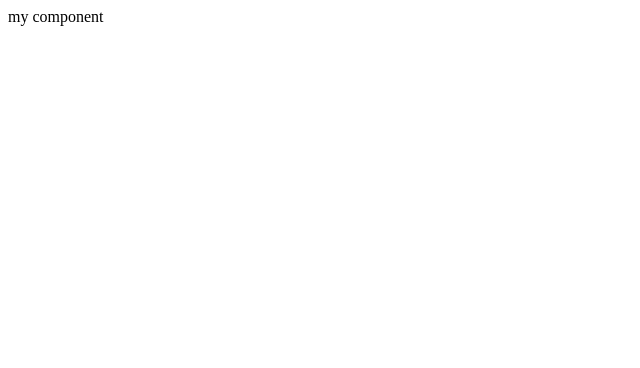
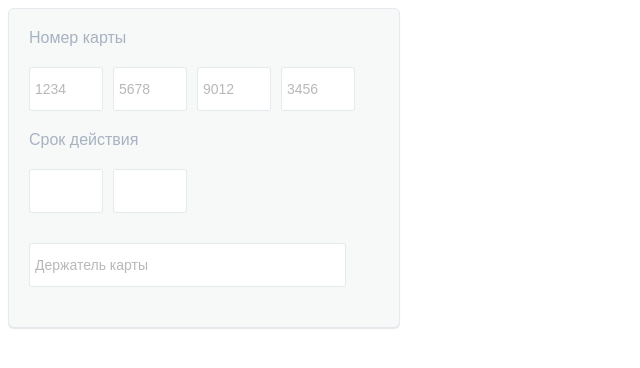
Before and after one commit to egrashinagi/react-form-app, a React (Create React App) app: page / in a window 1280 px wide. Shown: the top 368 px of the page, without its empty margins (0-640 px from the left). Built offline with nearby package versions, Linux system fonts and the light colour scheme.

Commit message:
создать компонент - карточка оплаты
- Создан функциональный компонент - карточка оплаты.

```diff
--- a/public/index.css
+++ b/public/index.css
@@ -1,13 +1,9 @@
-body, html {
-    max-width: 600px;
-}
-
-.form {
+.card {
     display: flex;
     flex-direction: column;
     flex-shrink: 0;
-    height: 300px;
-    width: 400px;
+    max-width: 350px;
+    min-width: 300px;
     padding: 20px;
     border: 1px solid #e4e9ee;
     border-radius: 6px;
@@ -17,45 +13,7 @@ body, html {
     font-family: Arial, SansSerif, Tahoma;
 }
 
-.form_botton {
-
-    top: 30px;
-    left: -130px;
-
-    z-index: 2;
-    position: fixed;
-}
-
-.form_slip {
-    position: relative;
-}
-
-.form_top {
-    position: relative;
-    z-index: 3;
-}
-
-.form__title {
-    display: flex;
-    align-items: flex-start;
-
-    padding: 0 10px 10px 0;
-
-    color: #010101;
-    /*font-weight: bold;*/
-    font-size: 25px;
-}
-
-.inputs__title {
-    display: flex;
-    align-items: flex-start;
-    padding: 0 10px 10px 0;
-    color: #a7b2c1;
-    font-weight: 100;
-    font-size: 16px;
-}
-
-.inputs__item {
+.inputsItem {
     height: 40px;
 
     border: 1px solid #e4e9ee;
@@ -64,41 +22,53 @@ body, html {
     width: 308px;
     font-size: 14px;
     color: #353535;
-    text-align: center;
+    text-align: left;
+    padding-left: 5px;
 
     margin: 10px 10px 10px 0;
 }
 
-.inputs__item_small {
+.inputsItemSmall {
     width: 65px;
 }
 
-.card_ccv {
-    height: 300px;
-    z-index: -1;
-    position: fixed;
-    left: 40%;
-    top: 5%;
-}
-
-.inputs__item_middle {
+.inputsItemMiddle {
     width: 120px;
 }
 
-.inputs_ccv {
+.inputs {
+    margin-bottom: 10px;
+}
+
+:focus::-webkit-input-placeholder {
+    color: transparent
+}
+
+:focus::-moz-placeholder {
+    color: transparent
+}
+
+:focus:-moz-placeholder {
+    color: transparent
+}
+
+:focus:-ms-input-placeholder {
+    color: transparent
+}
+
+.inputsItemWidthXl {
+     width: 137px;
+
+     content: url('./q.png');
+ }
+
+.inputsCcv {
     display: none;
 }
 
-.card_ccv .inputs,
-.card_ccv .form__title {
-    visibility: hidden;
-}
-
-.card_ccv .inputs_ccv {
-    display: flex;
-    flex-direction: column;
-}
-
-.inputs__item_middle {
-    display: flex;
-}
+input::placeholder {
+     color: #b8b8b8;
+     white-space: nowrap;
+     overflow: hidden;
+     text-overflow: ellipsis;
+ }
--- a/src/components/app.jsx
+++ b/src/components/app.jsx
@@ -1,11 +1,13 @@
 import React from 'react';
 import {MyComp} from './my-comp.jsx'
+import {Card} from './card.jsx';
 
 export class App extends React.Component {
    render () {
        return(
            <div>
-               <MyComp />
+               {/*<MyComp />*/}
+               <Card />
            </div>
        )
    }
--- /dev/null
+++ b/src/components/card.jsx
@@ -0,0 +1,67 @@
+import React from 'react';
+
+export const Card = () =>
+    <form className="card">
+        <div style={{
+            display: 'flex',
+            flexDirection: 'column'
+        }}>
+            <div style={{
+                display: 'flex',
+                alignItems: 'flex-start',
+                padding: '0 10px 10px 0',
+                color: '#a7b2c1',
+                fontWeight: '100',
+                fontSize: '16px'
+
+            }}>Номер карты</div>
+            <div className="inputs">
+                <input type="text" className="inputsItem inputsItemSmall" placeholder="1234"/>
+                <input type="text" className="inputsItem inputsItemSmall" placeholder="5678"/>
+                <input type="text" className="inputsItem inputsItemSmall" placeholder="9012"/>
+                <input type="text" className="inputsItem inputsItemSmall" placeholder="3456"/>
+            </div>
+            <div className="inputs">
+                <div style={{
+                    display: 'flex',
+                    alignItems: 'flex-start',
+                    padding: '0 10px 10px 0',
+                    color: '#a7b2c1',
+                    fontWeight: '100',
+                    fontSize: '16px'
+
+                }}>Срок действия</div>
+                <input onChange={()=>{}} type="text" name="month" list={"month"} className="inputsItem inputsItemSmall"/>
+                <datalist id="month">
+                    <option value="1">1</option>
+                    <option value="2">2</option>
+                    <option value="3">3</option>
+                    <option value="4">4</option>
+                    <option value="5">5</option>
+                </datalist>
+                <input onChange={()=>{}} type="text" name="year" list={"year"} className="inputsItem inputsItemSmall"/>
+                <datalist id="year">
+                    <option value="2018">2018</option>
+                    <option value="2019">2019</option>
+                    <option value="2020">2020</option>
+                    <option value="2021">2021</option>
+                    <option value="2022">2022</option>
+                </datalist>
+            </div>
+            <div className="inputs">
+                <input type="text" placeholder="Держатель карты" className="inputsItem"/>
+            </div>
+            <div className="inputs inputsCcv">
+                <div style={{
+                    display: 'flex',
+                    alignItems: 'flex-start',
+                    padding: '0 10px 10px 0',
+                    color: '#a7b2c1',
+                    fontWeight: '100',
+                    fontSize: '16px'
+
+                }}>CCV/CVC2 код</div>
+                <input type="password" placeholder="CCV/CVС2" className="inputsItem inputsItemMiddle inputsItemWidthXl"/>
+            </div>
+        </div>
+    </form>;
```
Also changed, not shown: public/q.png (added), 1 other file (tests, documents, lock files or other folders).
